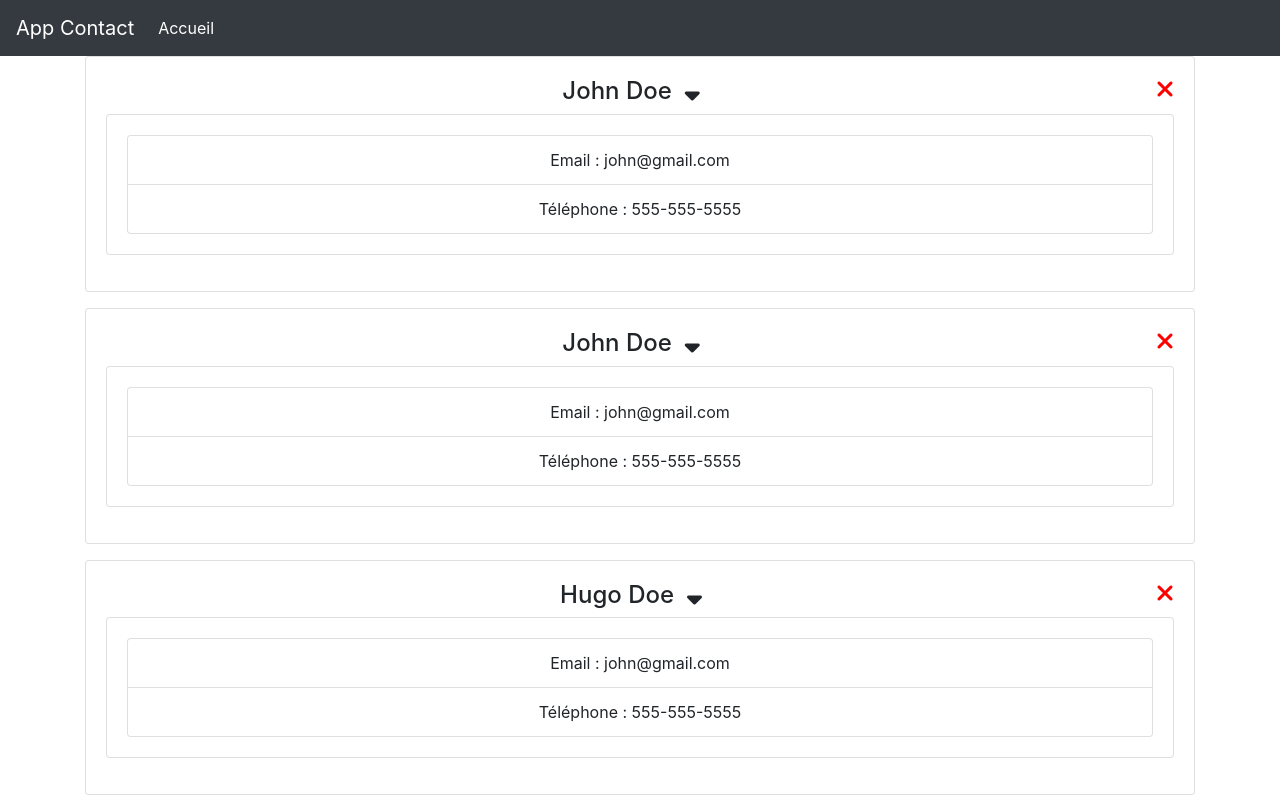
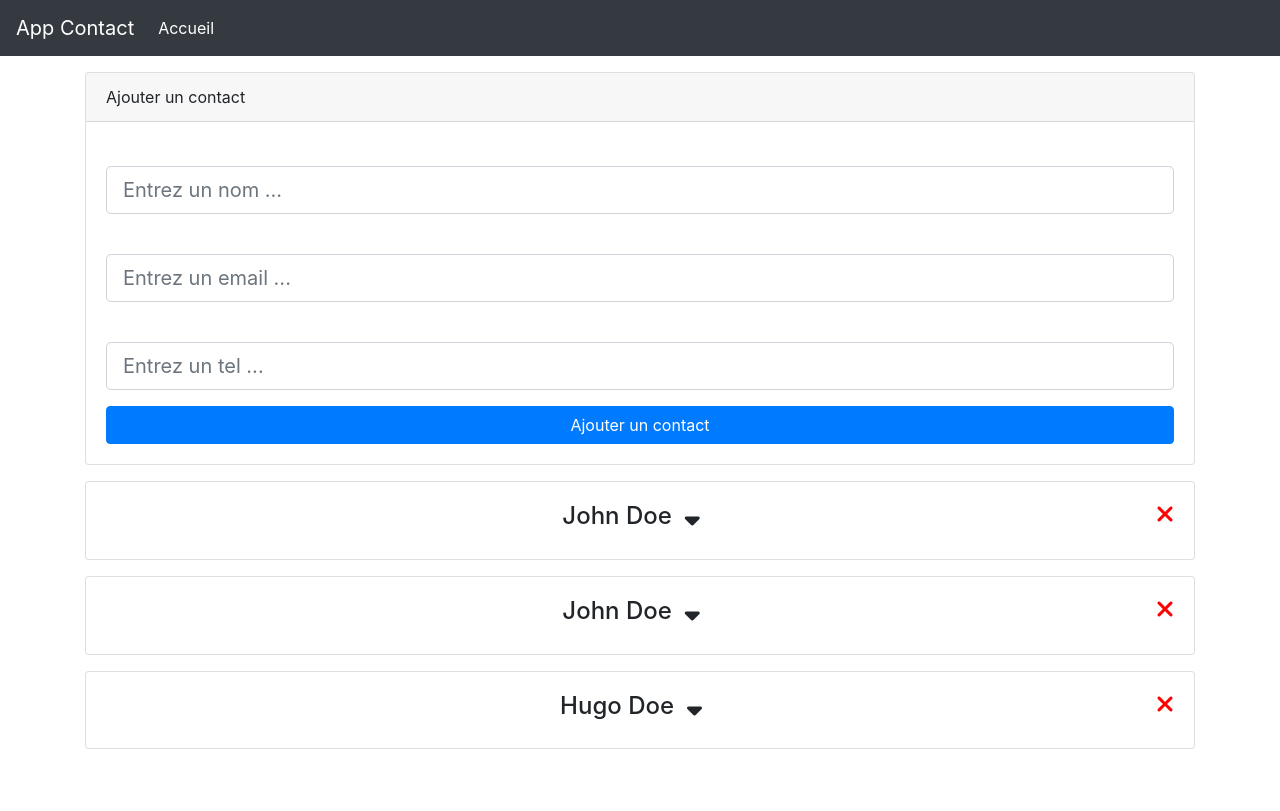
Before and after one commit to ty1l3r/Carnet-De-Contact, a React (Create React App) app: page / in a window 1280 px wide. Built offline with nearby package versions, Linux system fonts and the light colour scheme.

Commit message:
Version 1.1 (Context API)

```diff
--- a/package.json
+++ b/package.json
@@ -10,7 +10,8 @@
     "prop-types": "^15.7.2",
     "react": "^16.13.1",
     "react-dom": "^16.13.1",
-    "react-scripts": "3.4.3"
+    "react-scripts": "3.4.3",
+    "uuid": "^8.3.0"
   },
   "scripts": {
     "start": "react-scripts start",
--- a/src/App.js
+++ b/src/App.js
@@ -1,8 +1,9 @@
 import React, { Component } from 'react'
 import 'bootstrap/dist/css/bootstrap.min.css'
-import Header from "./component/Header";
-import List from "./component/List";
+import Header from "./component/interface/Header";
+import List from "./component/contact/List";
 import { Provider } from './context'
+import AddContact from "./component/contact/AddContact";
 
 class App extends Component {
 
@@ -11,7 +12,8 @@ class App extends Component {
             <Provider>
                 <div className="App">
                     <Header />
-                    <div className="container">
+                    <div className="container mt-3">
+                        <AddContact/>
                         <List />
                     </div>
                 </div>
--- /dev/null
+++ b/src/component/contact/AddContact.js
@@ -0,0 +1,93 @@
+import React, {Component} from 'react';
+import {Consumer} from "../../context";
+import {v4 as uuid} from "uuid";
+
+class AddContact extends Component {
+
+    state = {
+        nom: '',
+        email: '',
+        tel: ''
+    }
+
+    onChange = e => this.setState({[e.target.name]: e.target.value})
+    /* Dans onSubmit é éléments = e l'action du form et dispatch pour Context API*/
+    onSubmit = (dispatch, e) => {
+        e.preventDefault()
+
+        /*Ajouts du nouveau contact*/
+        const newContact = {
+            id: uuid(),
+            nom: this.state.nom,
+            email: this.state.email,
+            tel: this.state.tel
+        }
+
+        dispatch({type: 'ADD_CONTACT', payload: newContact})
+
+        /* metre le champ à 0 */
+        this.setState({
+            nom:'',
+            email:'',
+            tel:''
+        })
+    }
+
+    render() {
+
+        return (
+            <Consumer>
+                {value => {
+                    return (
+                        <div className='card mb-3'>
+                            <div className='card-header'>Ajouter un contact</div>
+                            <div className='card-body'>
+                                <form onSubmit={this.onSubmit.bind(this, value.dispatch)}>
+                                    <div className='form-group'>
+                                        <label htmlFor="nom"> </label>
+                                        <input type="text"
+                                               className='form-control form-control-lg'
+                                               placeholder='Entrez un nom ...'
+                                               name='nom'
+                                               value={this.state.nom}
+                                               onChange={this.onChange}
+                                        />
+                                    </div>
+                                    {/**/}
+                                    <div className='form-group'>
+                                        <label htmlFor="email"> </label>
+                                        <input type="text"
+                                               className='form-control form-control-lg'
+                                               placeholder='Entrez un email ...'
+                                               name='email'
+                                               value={this.state.email}
+                                               onChange={this.onChange}
+                                        />
+                                    </div>
+                                    {/**/}
+                                    <div className='form-group'>
+                                        <label htmlFor="tel"> </label>
+                                        <input type="text"
+                                               className='form-control form-control-lg'
+                                               placeholder='Entrez un tel ...'
+                                               name='tel'
+                                               value={this.state.tel}
+                                               onChange={this.onChange}
+                                        />
+                                    </div>
+                                    <input type="submit"
+                                           value='Ajouter un contact'
+                                           className='btn btn-block btn-primary'
+                                    />
+                                </form>
+                            </div>
+                        </div>
+                    )
+                }}
+            </Consumer>
+        )
+
+    }
+}
+
+export default AddContact;
--- a/src/component/Contact.js
+++ b/src/component/contact/Contact.js
@@ -1,10 +1,10 @@
 import React, {Component} from 'react'
-import {Consumer} from '../context'
+import {Consumer} from '../../context'
 
 export default class Contact extends Component {
 
     state = {
-        show: true
+        show: false
     }
 
     supprimeContact = (id, dispatch) => {
--- a/src/component/List.js
+++ b/src/component/contact/List.js
@@ -1,6 +1,6 @@
 import React, { Component } from 'react'
 import Contact from './Contact'
-import {Consumer} from '../context'
+import {Consumer} from '../../context'
 
 export default class List extends Component {
 
--- a/src/context.js
+++ b/src/context.js
@@ -11,8 +11,13 @@ const reducer = (state, action) => {
                 contacts: state.contacts.filter(contact =>
                     contact.id !== action.payload)
             };
+        case 'ADD_CONTACT' :
+            return{
+                contacts : [action.payload, ...state.contacts]
+            }
+
         default:
-            return state;
+        return state;
     }
 
 }
```
Also changed, not shown: src/component/interface/Header.js (renamed from src/component/Header.js), 1 other file (tests, documents, lock files or other folders).
